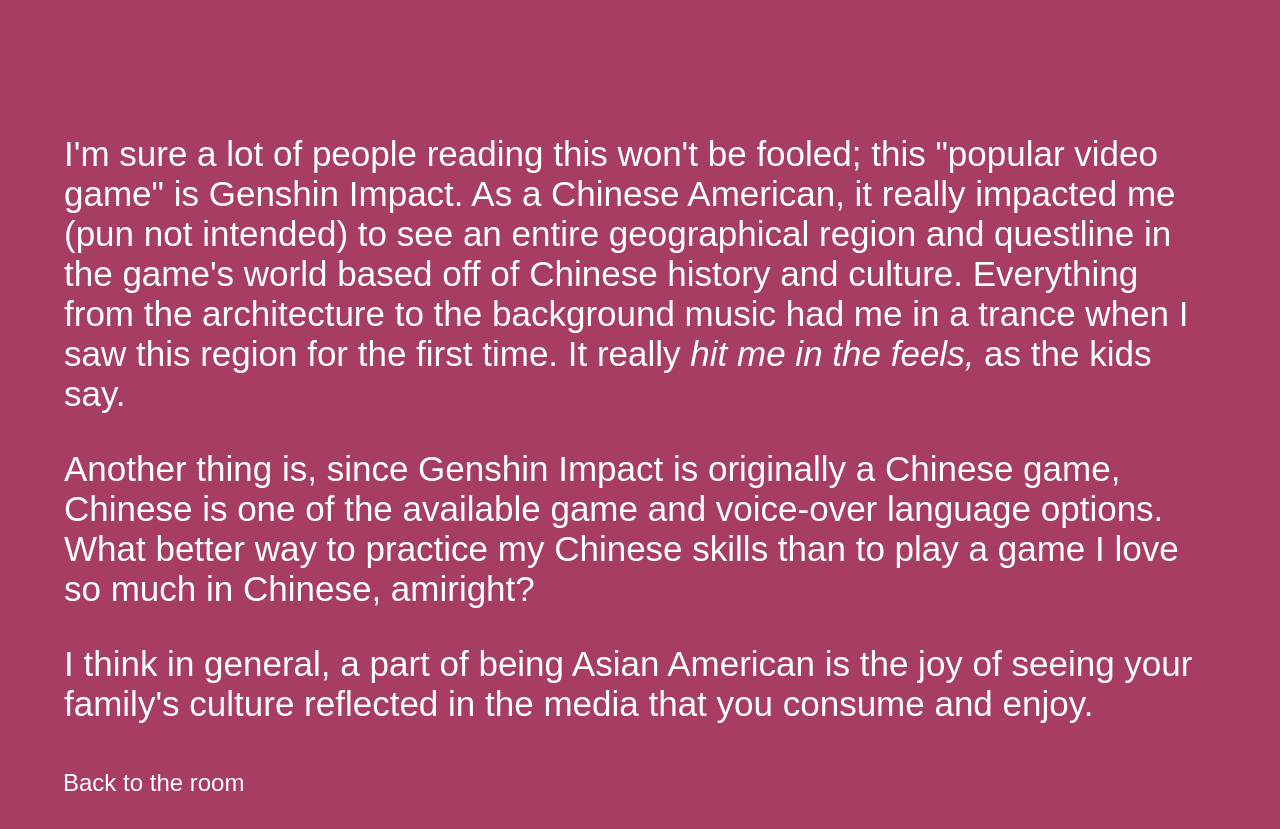
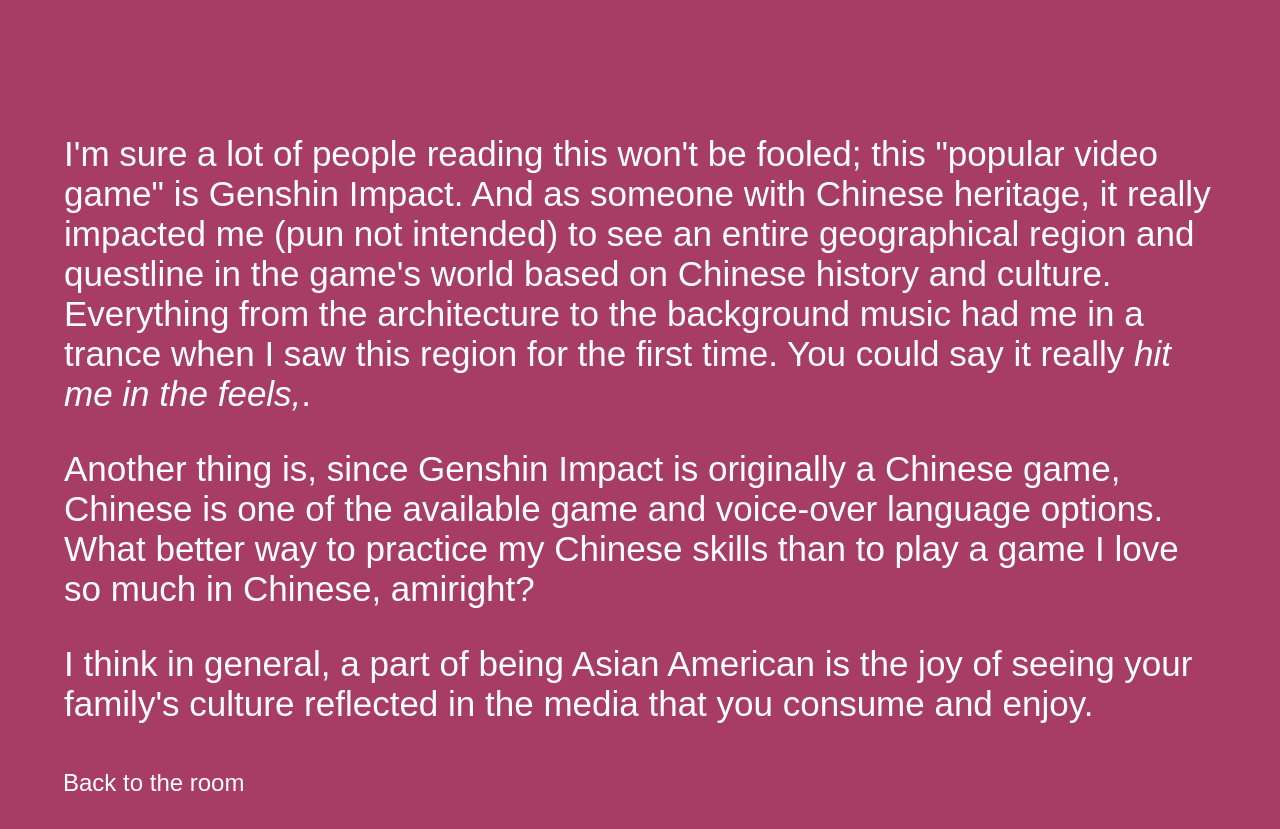
Before and after one commit to ahyyen/asian-american-exp, a plain HTML site: page computer.html in a window 1280 px wide. Shown: the part 820-1649 px from the top of the page. Drawn offline with Linux system fonts and the light colour scheme; a web font is replaced by a local one.

Commit message:
Update computer.html

```diff
--- a/computer.html
+++ b/computer.html
@@ -1,20 +1,11 @@
 <!DOCTYPE html>
 <html lang="en">
   <head>
-    <!--
-      This is an HTML comment
-      You can write text in a comment and the content won't be visible in the page
-    -->
 
     <meta charset="utf-8" />
     <meta name="viewport" content="width=device-width, initial-scale=1" />
     <link rel="icon" href="https://glitch.com/favicon.ico" />
 
-    <!--
-      This is the page head - it contains info the browser uses
-      Like the title, which appears on the browser tab but not inside the page
-      Further down you'll see the content that displays in the page
-    -->
     <title>Game On A Computer Screen</title>
 
     <!-- The website stylesheet -->
@@ -37,12 +28,12 @@
         <div class="instructions">
           <p>
             I'm sure a lot of people reading this won't be fooled; this "popular
-            video game" is Genshin Impact. As a Chinese American, it really
+            video game" is Genshin Impact. And as someone with Chinese heritage, it really
             impacted me (pun not intended) to see an entire geographical region
-            and questline in the game's world based off of Chinese history and
+            and questline in the game's world based on Chinese history and
             culture. Everything from the architecture to the background music
-            had me in a trance when I saw this region for the first time. It
-            really <i>hit me in the feels,</i> as the kids say.
+            had me in a trance when I saw this region for the first time. You could say it
+            really <i>hit me in the feels,</i>.
           </p>
           <p>
             Another thing is, since Genshin Impact is originally a Chinese game, Chinese is
@@ -56,12 +47,10 @@
             and enjoy.
           </p>
 
-          <!-- Once you've added the button from TODO.md, click it in the page -->
-          <!-- Check out the function in script.js to see how it works -->
         </div>
       </div>
     </div>
-    <!-- The footer holds our remix button — you can keep or delete it ✂ -->
+
     <footer class="footer">
       <a class="back" href="room.html">Back to the room</a>
     </footer>
```
